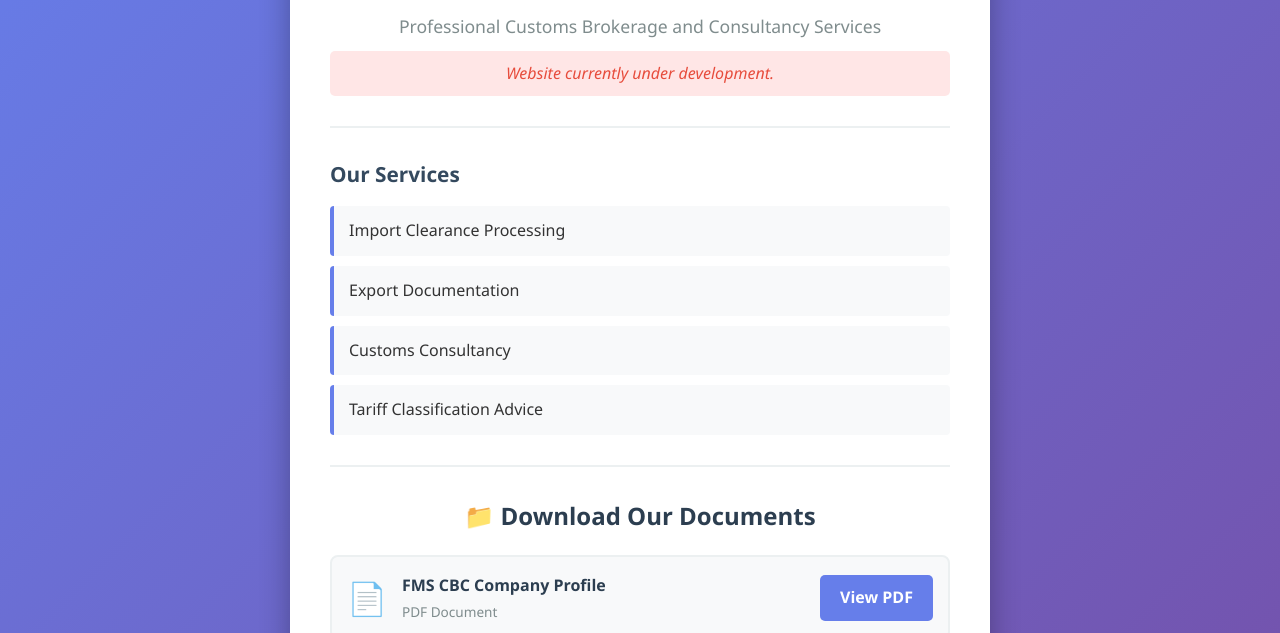
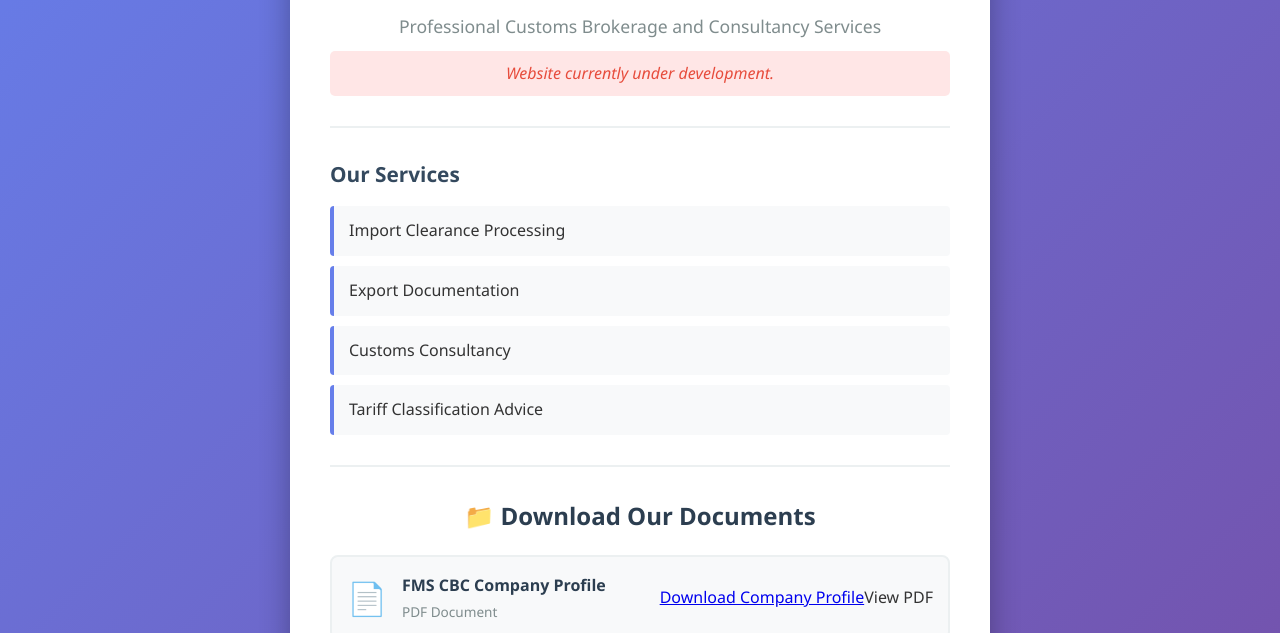
Before and after one commit to lungayken-ux/fmscbc-brokerage, a website: page index.html in a window 1280 px wide. Shown: the part 165-798 px from the top of the page. Drawn offline with Linux system fonts and the light colour scheme.

```diff
--- a/index.html
+++ b/index.html
@@ -201,7 +201,7 @@
                         <div class="doc-name">FMS CBC Company Profile</div>
                         <div class="doc-type">PDF Document</div>
                     </div>
-                    <a href="FMS%20CBC%20COMPANY%20PROFILE.pdf" class="btn" target="_blank" download>
+                   <a href="FMS CBC COMPANY PROFILE.pdf" download>Download Company Profile</a>
                         View PDF
                     </a>
                 </div>
```
